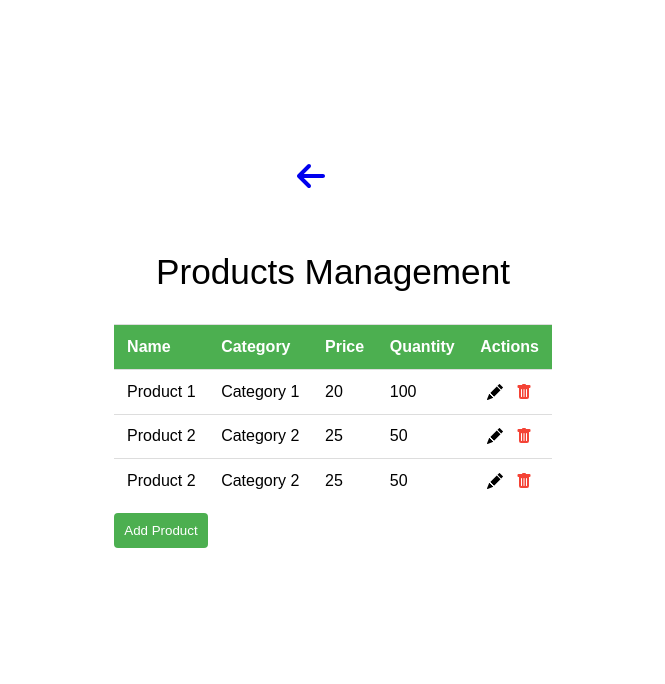
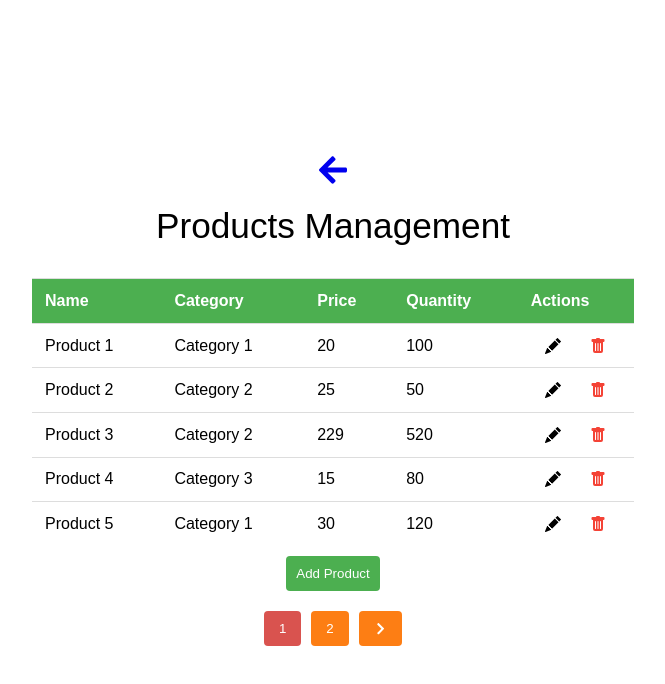
Before and after one commit to atulraj11/ERP_SYSTEM, a React (Create React App) app: page /products in a window 1280 px wide. Shown: the top 684 px of the page, without its empty margins (307-972 px from the left). Built offline with nearby package versions, Linux system fonts and the light colour scheme.

Commit message:
css added

```diff
--- a/src/App.js
+++ b/src/App.js
@@ -10,10 +10,28 @@ import OrdersList from "./components/orders/OrdersList";
 const initialProducts = [
   { name: "Product 1", category: "Category 1", price: 20.0, quantity: 100 },
   { name: "Product 2", category: "Category 2", price: 25.0, quantity: 50 },
-  { name: "Product 2", category: "Category 2", price: 25.0, quantity: 50 },
+  { name: "Product 3", category: "Category 2", price: 229.0, quantity: 520 },
+  { name: "Product 4", category: "Category 3", price: 15.0, quantity: 80 },
+  { name: "Product 5", category: "Category 1", price: 30.0, quantity: 120 },
+  { name: "Product 6", category: "Category 3", price: 18.0, quantity: 60 },
+  { name: "Product 7", category: "Category 2", price: 40.0, quantity: 200 },
+  { name: "Product 8", category: "Category 1", price: 22.0, quantity: 90 },
+  { name: "Product 9", category: "Category 3", price: 28.0, quantity: 150 },
+  { name: "Product 10", category: "Category 4", price: 35.0, quantity: 180 },
+  { name: "Product 11", category: "Category 1", price: 15.0, quantity: 70 },
+  { name: "Product 12", category: "Category 4", price: 32.0, quantity: 110 },
+  { name: "Product 13", category: "Category 5", price: 25.0, quantity: 130 },
+  { name: "Product 14", category: "Category 2", price: 45.0, quantity: 240 },
+  { name: "Product 15", category: "Category 3", price: 20.0, quantity: 100 },
+  { name: "Product 16", category: "Category 5", price: 28.0, quantity: 160 },
+  { name: "Product 17", category: "Category 2", price: 38.0, quantity: 190 },
+  { name: "Product 18", category: "Category 4", price: 24.0, quantity: 120 },
+  { name: "Product 19", category: "Category 5", price: 42.0, quantity: 220 },
+  { name: "Product 20", category: "Category 1", price: 30.0, quantity: 140 },
 ];
 
-const initialOrders= [
+
+const initialOrders = [
   {
     orderId: 1,
     customerName: "John Doe",
@@ -38,43 +56,156 @@ const initialOrders= [
     orderDate: "13th March, 2024",
     status: "Shipped",
   },
+  {
+    orderId: 5,
+    customerName: "Alice Johnson",
+    orderDate: "14th March, 2024",
+    status: "Delivered",
+  },
+  {
+    orderId: 6,
+    customerName: "Bob Williams",
+    orderDate: "15th March, 2024",
+    status: "Shipped",
+  },
+  {
+    orderId: 7,
+    customerName: "Eva Davis",
+    orderDate: "16th March, 2024",
+    status: "Shipped",
+  },
+  {
+    orderId: 8,
+    customerName: "Chris Harris",
+    orderDate: "17th March, 2024",
+    status: "Delivered",
+  },
+  {
+    orderId: 9,
+    customerName: "Sarah Miller",
+    orderDate: "18th March, 2024",
+    status: "Shipped",
+  },
+  {
+    orderId: 10,
+    customerName: "Michael Johnson",
+    orderDate: "19th March, 2024",
+    status: "Cancelled",
+  },
+  {
+    orderId: 11,
+    customerName: "Emily Davis",
+    orderDate: "20th March, 2024",
+    status: "Shipped",
+  },
+  {
+    orderId: 12,
+    customerName: "Jack Smith",
+    orderDate: "21st March, 2024",
+    status: "Delivered",
+  },
+  {
+    orderId: 13,
+    customerName: "Sophia White",
+    orderDate: "22nd March, 2024",
+    status: "Shipped",
+  },
+  {
+    orderId: 14,
+    customerName: "Matthew Brown",
+    orderDate: "23rd March, 2024",
+    status: "Cancelled",
+  },
+  {
+    orderId: 15,
+    customerName: "Olivia Harris",
+    orderDate: "24th March, 2024",
+    status: "Shipped",
+  },
+  {
+    orderId: 16,
+    customerName: "Daniel Miller",
+    orderDate: "25th March, 2024",
+    status: "Delivered",
+  },
+  {
+    orderId: 17,
+    customerName: "Ava Wilson",
+    orderDate: "26th March, 2024",
+    status: "Shipped",
+  },
+  {
+    orderId: 18,
+    customerName: "William Davis",
+    orderDate: "27th March, 2024",
+    status: "Delivered",
+  },
+  {
+    orderId: 19,
+    customerName: "Emma Anderson",
+    orderDate: "28th March, 2024",
+    status: "Shipped",
+  },
+  {
+    orderId: 20,
+    customerName: "James Taylor",
+    orderDate: "29th March, 2024",
+    status: "Delivered",
+  },
 ];
 
 function App() {
-
-  const getProductsFromLocalStorage = JSON.parse(localStorage.getItem('products'))
-  const getOrdersFromLocalStorage = JSON.parse(localStorage.getItem('orders'));
-  const [products, setProducts] = useState(getProductsFromLocalStorage || initialProducts);
-  const [orders, setOrders] = useState(getOrdersFromLocalStorage || initialOrders);
+  const getProductsFromLocalStorage = JSON.parse(
+    localStorage.getItem("products")
+  );
+  const getOrdersFromLocalStorage = JSON.parse(localStorage.getItem("orders"));
+  const [products, setProducts] = useState(
+    getProductsFromLocalStorage || initialProducts
+  );
+  const [orders, setOrders] = useState(
+    getOrdersFromLocalStorage || initialOrders
+  );
 
   // const updateTotalOrders = (totalOrders) =>{
   //   console.log(totalOrders);
   //   setTotalOrders(totalOrders);
   // }
 
-
   // const updateTotalProducts = (totalProducts) =>{
   //   console.log("app",totalProducts)
   //   setTotalProducts(totalProducts);
   // }
 
+  useEffect(() => {
+    localStorage.setItem("products", JSON.stringify(products));
+  }, [products]);
 
   useEffect(() => {
-    localStorage.setItem('products', JSON.stringify(products));
-  }, [products]);
-
-  useEffect(()=>{
-    localStorage.setItem('orders',JSON.stringify(orders));
-  },[orders])
-
+    localStorage.setItem("orders", JSON.stringify(orders));
+  }, [orders]);
 
   return (
     <div className="App">
       <Router>
         <Routes>
-          <Route path="/" exact element={<Dashboard totalProducts={products.length} totalOrders={orders.length}/>} />
-          <Route path="/products" element={<Products products={products} setProducts={setProducts} />} />
-          <Route path="/orders" element={<OrdersList orders={orders} setOrders={setOrders}/>} />
+          <Route
+            path="/"
+            exact
+            element={
+              <Dashboard
+                totalProducts={products.length}
+                totalOrders={orders.length}
+              />
+            }
+          />
+          <Route
+            path="/products"
+            element={<Products products={products} setProducts={setProducts} />}
+          />
+          <Route
+            path="/orders"
+            element={<OrdersList orders={orders} setOrders={setOrders} />}
+          />
         </Routes>
       </Router>
     </div>
--- a/src/components/orders/OrdersList.css
+++ b/src/components/orders/OrdersList.css
@@ -1,8 +1,29 @@
+.container-inside-order{
+  display: flex;
+  flex-direction: column;
+  width: 100%;
+  height: 100vh;
+}
+
+.container-inside-order a{
+  text-align: center;
+  margin-bottom: 1rem;
+}
+
+
+
 .orders-list {
     display: flex;
     flex-wrap: wrap;
     justify-content: space-around;
   }
+
+  .order-text{
+    /* position: absolute; */
+    display: flex;
+    justify-content: center;
+    align-items: center;
+   }
 
   .order-text span{
     font-size: 2.2rem;
@@ -21,9 +42,56 @@
     box-shadow: 0 0 0.6rem rgba(0, 0, 0, 0.1);
   }
 
-  @media (max-width: 768px) {
-    .orders-list {
+  @media (min-width: 768px) {
+    .container-inside-order{
+      justify-content: center;
+    }
+
+    /* .orders-list {
       flex-direction: column;
       align-items: center;
-    }
+    } */
+
   }
+
+  .arrow-order-icon{
+    left: 47%;
+    top: 10%;
+    bottom: 0;
+  }
+
+
+  .pagination {
+    display: flex;
+    justify-content: center;
+    margin-top: 20px;
+  }
+
+  .pagination button {
+    /* background-color: #007bff; */
+    background-color: #fd7e14;
+    color: #fff;
+    border: none;
+    padding: 10px 15px;
+    margin: 0 5px;
+    cursor: pointer;
+    border-radius: 4px;
+    display: flex;
+    align-items: center;
+  }
+
+  .pagination button:hover {
+    background-color: #d9534f; /* Darker purple on hover */
+  }
+
+  /* .pagination button:hover {
+    background-color: #0056b3;
+  } */
+
+  .pagination button.active {
+    background-color: #d9534f;
+  }
+
+  .pagination button svg {
+    fill: #fff;
+  }
--- a/src/components/orders/OrdersList.js
+++ b/src/components/orders/OrdersList.js
@@ -1,11 +1,13 @@
-import { React} from "react";
+import { React, useState} from "react";
 import OrderCard from "./OrderCard";
 import "./OrdersList.css";
 import { Link } from "react-router-dom";
-import { FaArrowLeft } from "react-icons/fa6";
+import { FaArrowLeft, FaChevronLeft, FaChevronRight } from "react-icons/fa6";
 
 
 const OrdersList = ({orders, setOrders }) => {
+  const ordersPerPage = 4;
+  const [currentPage, setCurrentPage] = useState(1);
 
   const updateOrderStatus = (orderId, newStatus) => {
     setOrders((prevOrders) =>
@@ -19,24 +21,64 @@ const OrdersList = ({orders, setOrders }) => {
     const updatedOrders = orders.filter((order) => order.orderId !== orderId);
     setOrders(updatedOrders);
   };
+
+  const totalPageCount = Math.ceil(orders.length / ordersPerPage);
+
+  // Change page
+  const handlePagination = (pageNumber) => {
+    if (pageNumber > 0 && pageNumber <= totalPageCount) {
+      setCurrentPage(pageNumber);
+    }
+  };
+
+  const renderPageNumbers = () => {
+    const pageNumbers = [];
+    for (let i = 1; i <= totalPageCount; i++) {
+      pageNumbers.push(i);
+    }
+    return pageNumbers;
+  };
+
+
   return (
     <div className="container">
+      <div className="container-inside-order">
+      <Link to="/">
+        <FaArrowLeft className="arrow-order-icon" style={{height:"2rem", width:"2rem"}}/>
+      </Link>
       <div className="order-text">
-      <Link to="/">
-        <FaArrowLeft className="arrow-icon" style={{height:"2rem", width:"2rem"}}/>
-      </Link>
         <span>Orders Management</span>
       </div>
       <div className="orders-list">
-        {orders.map((order) => (
-          <div className="order-card-container" key={order.orderId}>
-            <OrderCard
-              order={order}
-              updateOrderStatus={updateOrderStatus}
-              deleteOrder={deleteOrder}
-            />
-          </div>
-        ))}
+      {orders
+          .slice((currentPage - 1) * ordersPerPage, currentPage * ordersPerPage)
+          .map((order) => (
+            <div className="order-card-container" key={order.orderId}>
+              <OrderCard order={order} updateOrderStatus={updateOrderStatus} deleteOrder={deleteOrder} />
+            </div>
+          ))}
+      </div>
+      <div className="pagination">
+        {currentPage > 1 && (
+          <button onClick={() => handlePagination(currentPage - 1)}>
+            <FaChevronLeft />
+          </button>
+        )}
+        {renderPageNumbers()
+          .filter((number) => {
+            return number === 1 || number === currentPage || number === currentPage - 1 || number === currentPage + 1;
+          })
+          .map((number) => (
+            <button key={number} onClick={() => handlePagination(number)} className={number === currentPage ? "active" : ""}>
+              {number}
+            </button>
+          ))}
+        {currentPage < totalPageCount && (
+          <button onClick={() => handlePagination(currentPage + 1)}>
+            <FaChevronRight />
+          </button>
+        )}
+      </div>
       </div>
     </div>
   );
--- a/src/components/products/Products.css
+++ b/src/components/products/Products.css
@@ -5,28 +5,56 @@
   justify-content: center;
   height: 100vh;
 }
+/* .container-inside{
+  display: flex;
+  flex-direction: column;
+  width: 100%;
+}
 
- /* .product-text{
-  position: relative;
- } */
+.container-inside a{
+  text-align: center;
+  margin-bottom: 1rem;
+} */
+
+.container-inside-product{
+  display: flex;
+  flex-direction: column;
+  width: 100%;
+  overflow-y: hidden;
+}
+
+.container-inside-product a{
+  text-align: center;
+  margin-bottom: 1rem;
+}
+
+ .product-text{
+  /* position: absolute; */
+  display: flex;
+  justify-content: center;
+  align-items: center;
+ }
+
 
  .product-text span{
   font-size: 2.2rem;
  }
 
 .arrow-icon{
-  position: absolute;
-  left: 47%;
-  top: 20%;
+  /* position: absolute; */
+  left: 50%;
+  top: 15%;
   bottom: 0;
 }
 .product-list {
+    display: flex;
+    flex-direction: column;
+    align-items: center;
     margin-top: 2rem;
   }
 
  .table {
-    display: block;
-    width: 100%;
+    width: 47%;
     border-collapse: collapse;
     white-space: nowrap;
     margin: auto;
--- a/src/components/products/Products.js
+++ b/src/components/products/Products.js
@@ -1,16 +1,15 @@
 import React, { useState } from "react";
 import { BsFillTrashFill, BsFillPencilFill } from "react-icons/bs";
 import AddSection from "./AddSection";
-import { FaArrowLeft } from "react-icons/fa6";
-
-
+import { FaArrowLeft, FaChevronLeft, FaChevronRight } from "react-icons/fa";
 import "./Products.css";
 import { Link } from "react-router-dom";
 
 const Products = ({ products, setProducts }) => {
   const [showAddSection, setShowAddSection] = useState(false);
-
   const [editingProductId, setEditingProductId] = useState(null);
+  const [currentPage, setCurrentPage] = useState(1);
+  const productsPerPage = 5;
 
   const handleDeleteRow = (productId) => {
     const updatedProducts = products.filter((_, idx) => idx !== productId);
@@ -32,17 +31,41 @@ const Products = ({ products, setProducts }) => {
             }
             return newProduct;
           })
+        );
+  };
 
+  const renderPageNumbers = () => {
+    const pageNumbers = [];
+    for (let i = 1; i <= totalPageCount; i++) {
+      pageNumbers.push(i);
+    }
+    return pageNumbers;
+  };
+
+  const indexOfLastProduct = currentPage * productsPerPage;
+  const indexOfFirstProduct = indexOfLastProduct - productsPerPage;
+  const currentProducts = products.slice(
+    indexOfFirstProduct,
+    indexOfLastProduct
   );
+  const totalPageCount = Math.ceil(products.length / productsPerPage);
+
+  const handlePagination = (pageNumber) => {
+    if (pageNumber > 0 && pageNumber <= totalPageCount) {
+      setCurrentPage(pageNumber);
+    }
   };
 
   return (
     <div className="container">
-
+      <div className="container-inside-product">
+        <Link to="/">
+          <FaArrowLeft
+            className="arrow-icon"
+            style={{ height: "2rem", width: "2rem" }}
+          />
+        </Link>
         <div className="product-text">
-      <Link to="/">
-        <FaArrowLeft className="arrow-icon" style={{height:"2rem", width:"2rem"}}/>
-      </Link>
           <span>Products Management</span>
         </div>
         <div className="product-list">
@@ -57,8 +80,7 @@ const Products = ({ products, setProducts }) => {
               </tr>
             </thead>
             <tbody>
-            {products.map((product, productId) => {
-              return (
+              {currentProducts.map((product, productId) => (
                 <tr key={productId}>
                   <td>{product.name}</td>
                   <td>{product.category}</td>
@@ -81,13 +103,47 @@ const Products = ({ products, setProducts }) => {
                     </span>
                   </td>
                 </tr>
-              );
-            })}
+              ))}
             </tbody>
           </table>
-        <button className="add-button" onClick={() => setShowAddSection(true)}>
+
+          <button
+            className="add-button"
+            onClick={() => setShowAddSection(true)}
+          >
             Add Product
           </button>
+        </div>
+        <div className="pagination">
+          {currentPage > 1 && (
+            <button onClick={() => handlePagination(currentPage - 1)}>
+              <FaChevronLeft />
+            </button>
+          )}
+          {renderPageNumbers()
+            .filter((number) => {
+              return (
+                number === 1 ||
+                number === currentPage ||
+                number === currentPage - 1 ||
+                number === currentPage + 1
+              );
+            })
+            .map((number) => (
+              <button
+                key={number}
+                onClick={() => handlePagination(number)}
+                className={number === currentPage ? "active" : ""}
+              >
+                {number}
+              </button>
+            ))}
+          {currentPage < totalPageCount && (
+            <button onClick={() => handlePagination(currentPage + 1)}>
+              <FaChevronRight />
+            </button>
+          )}
+        </div>
       </div>
 
       {showAddSection && (
@@ -97,7 +153,9 @@ const Products = ({ products, setProducts }) => {
             setEditingProductId(null);
           }}
           onSubmit={handleSubmit}
-          defaultValue={editingProductId !== null && products[editingProductId]}
+          defaultValue={
+            editingProductId !== null && currentProducts[editingProductId]
+          }
         />
       )}
     </div>
```
Lines whose indentation alone changed are shown as unchanged.
